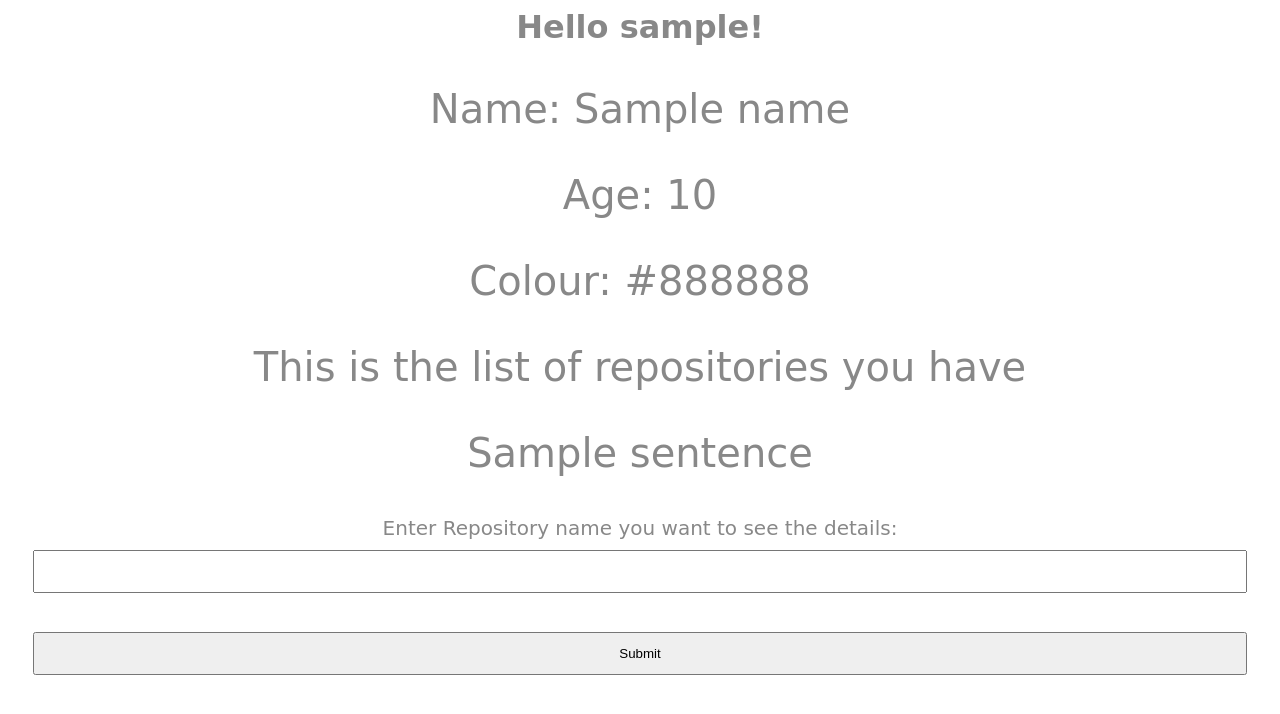
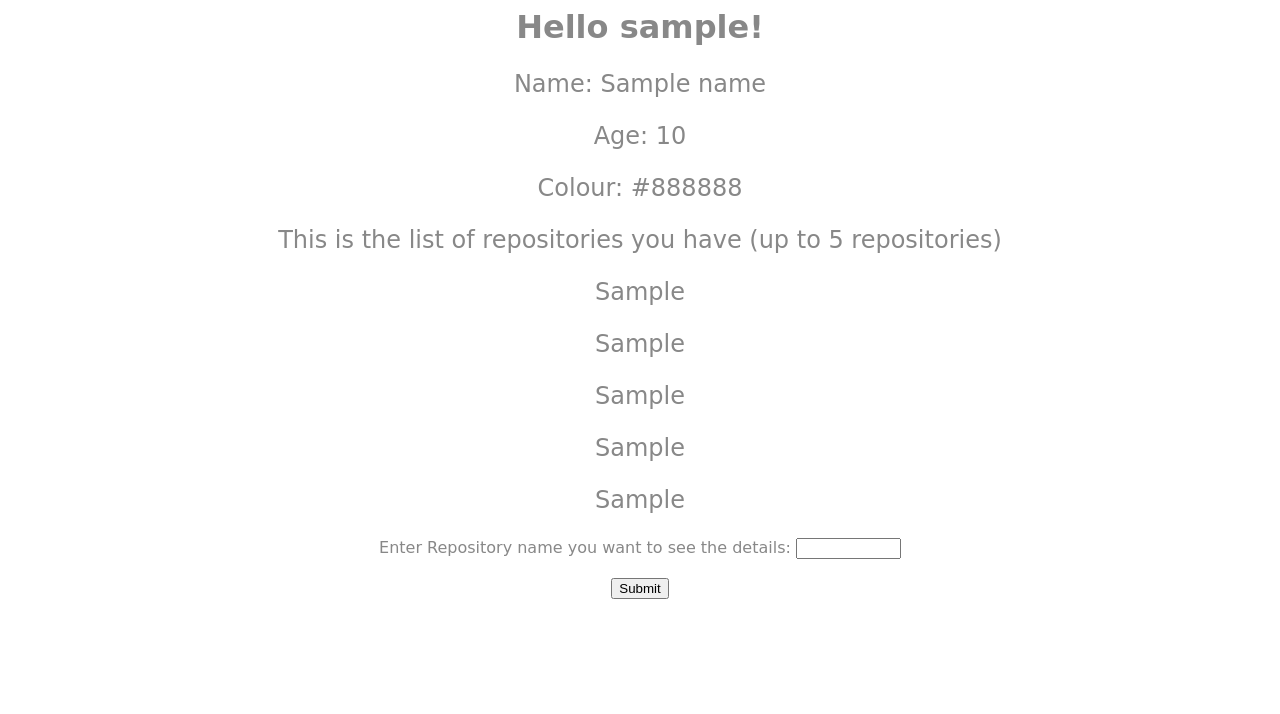
Before and after one commit to KaanImp23/SSE-lab2-kc, a Flask app: template api/templates/hello.html in a window 1280 px wide. Shown: the top 714 px of the page. Run offline with Flask 3, Linux system fonts and the light colour scheme; the template is opened without the code that fills it: most values are stand-ins (such as "Sample title", 1, 10 or a date in 2020).

Commit message:
Fixed Lines

```diff
--- a/api/app.py
+++ b/api/app.py
@@ -33,11 +33,18 @@ def submit():
             sentence = "Repository: " + str(k) + \
                 " was last updated at " + v
             sentence_list.append(sentence)
+            sentence1 = sentence_list[0]
+            sentence2 = sentence_list[1]
+            sentence3 = sentence_list[2]
+            sentence4 = sentence_list[3]
+            sentence5 = sentence_list[4]
     return render_template(
             "hello.html", name=input_name,
             age=input_age, colour=input_fav_colour,
             username=input_git_username, dictrepo=dict_repo,
-            sentence=sentence_list
+            sentence1=sentence1, sentence2=sentence2,
+            sentence3=sentence3, sentence4=sentence4,
+            sentence5=sentence5
             )
 
 
--- a/api/templates/hello.html
+++ b/api/templates/hello.html
@@ -7,11 +7,12 @@
 			color: {{ colour }};
 		}
 		h1{
-			font-size: 200%;
-		}
+                font-size: 200%;
+        	}
+        	p{
+                font-size: 150%;
+        	}
 		p{
-			font-size: 250%;
-		}
 		label{
                         font-size: 20px;
                 }
@@ -28,8 +29,12 @@
 <p>Name: {{ name }}</p>
 <p>Age: {{ age }}</p>
 <p>Colour: {{ colour }}</p>
-<p> This is the list of repositories you have </p>
-<p>{{ sentence }}</p>
+<p> This is the list of repositories you have (up to 5 repositories) </p>
+<p>{{ sentence1 }}</p>
+<p>{{ sentence2 }}</p>
+<p>{{ sentence3 }}</p>
+<p>{{ sentence4 }}</p>
+<p>{{ sentence5 }}</p>
 </body>
 <form action="/submit/details" method="post">
 <label for="repofield">Enter Repository name you want to see the details:</label>
```
